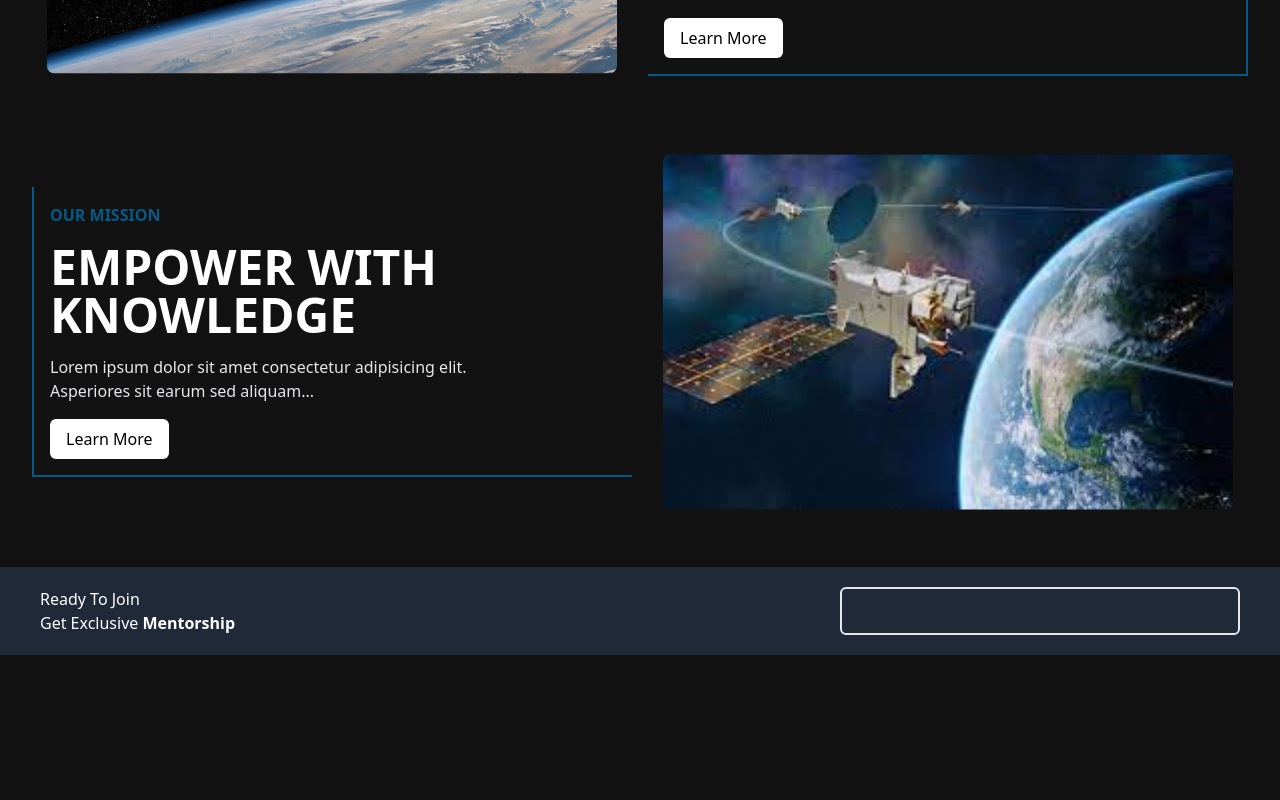
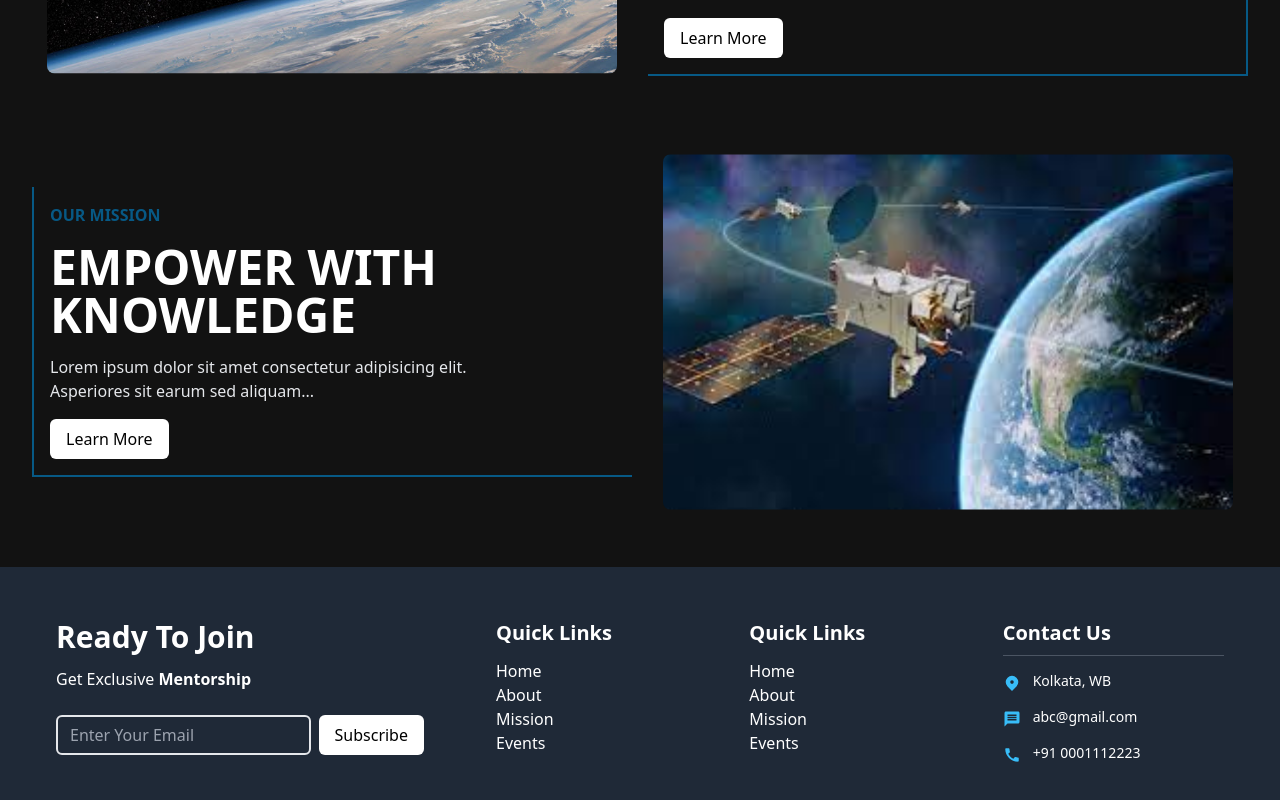
Before and after one commit to Surajit-Tunga/Mahakash, a React (Vite) app: page / in a window 1280 px wide. Shown: the part 1399-2199 px from the top of the page. Before the commit the page ends 2054 px from the top, so only its background shows below. Built offline with nearby package versions, Linux system fonts and the light colour scheme.

Commit message:
Update Footer.jsx

```diff
--- a/src/components/Footer.jsx
+++ b/src/components/Footer.jsx
@@ -1,17 +1,80 @@
 import React from 'react'
+import { HiLocationMarker } from 'react-icons/hi'
+import { MdCall, MdMessage } from 'react-icons/md'
 
 const Footer = () => {
   return (
-    <div className='bg-gray-800 '>
+    <div className='bg-gray-800 px-5'>
         <section className='max-w-[1200px] mx-auto'>
             <div className="grid md:grid-cols-3 py-5">
-                <div>
-                    <h1>Ready To Join</h1>
+                {/* 1st col */}
+                <div className='py-8 px-4'>
+                    <h1 className='text-xl sm:text-3xl font-bold sm:text-left text-justify mb-3'>Ready To Join</h1>
                     <p>Get Exclusive <span className='font-bold'> Mentorship</span></p>
+                    <br />
+                    <div className='flex items-center h-10'>
+                        <input type="text" className='py-1 px-3 w-full h-full focus:outline-none focus:border-sky-500 focus:ring-2 focus:ring-sky-500 bg-gray-800 border-2 border-gray-200 rounded-md' placeholder='Enter Your Email' />
+                        <button className='bg-white text-black px-4 py-2 h-full rounded-md hover:bg-slate-300 transition duration-300 ml-2'>Subscribe</button>
+                    </div>
                 </div>
-                <br />
-                <div>
-                    <input type="text" className='py-1 px-3 w-full h-[100%] inline-block focus:outline-none focus:border-sky-500 focus:ring-2 focus:ring-sky-500 bg-gray-800 border-2 border-gray-200 rounded-md' />
+                {/* Sec Col */}
+                <div className='grid grid-cols-3 sm:grid-cols-3 col-span-2 md:pl-10'>
+                    <div>
+                        <div className='py-8 px-4'>
+                            <h1 className='text-xl font-bold mb-3'>Quick Links</h1>
+                            <ul className='flex flex-col gap3'>
+                                <li>
+                                    <a href="#">Home</a>
+                                </li>
+                                <li>
+                                    <a href="#">About</a>
+                                </li>
+                                <li>
+                                    <a href="#">Mission</a>
+                                </li>
+                                <li>
+                                    <a href="#">Events</a>
+                                </li>
+                            </ul>
+                        </div>
+                    </div>
+                    <div>
+                        <div className='py-8 px-4'>
+                            <h1 className='text-xl font-bold mb-3'>Quick Links</h1>
+                            <ul className='flex flex-col gap3'>
+                                <li>
+                                    <a href="#">Home</a>
+                                </li>
+                                <li>
+                                    <a href="#">About</a>
+                                </li>
+                                <li>
+                                    <a href="#">Mission</a>
+                                </li>
+                                <li>
+                                    <a href="#">Events</a>
+                                </li>
+                            </ul>
+                        </div>
+                    </div>
+                   <div className='py-8 px-4'>
+                      <h1 className='text-xl font-bold border-b border-gray-600 pb-2 mb-4'>Contact Us</h1>
+                      <div className='space-y-4 text-sm leading-tight'>
+                      <div className='flex items-start gap-3'>
+                        <HiLocationMarker className='text-lg mt-0.5 text-sky-400' />
+                        <p>Kolkata, WB</p>
+                      </div>
+                      <div className='flex items-start gap-3'>
+                        <MdMessage className='text-lg mt-0.5 text-sky-400' />
+                        <p>abc@gmail.com</p>
+                     </div>
+                     <div className='flex items-start gap-3'>
+                       <MdCall className='text-lg mt-0.5 text-sky-400' />
+                        <p>+91 0001112223</p>
+                     </div>
+                    </div>
+                  </div>
+
                 </div>
             </div>
         </section>
```
